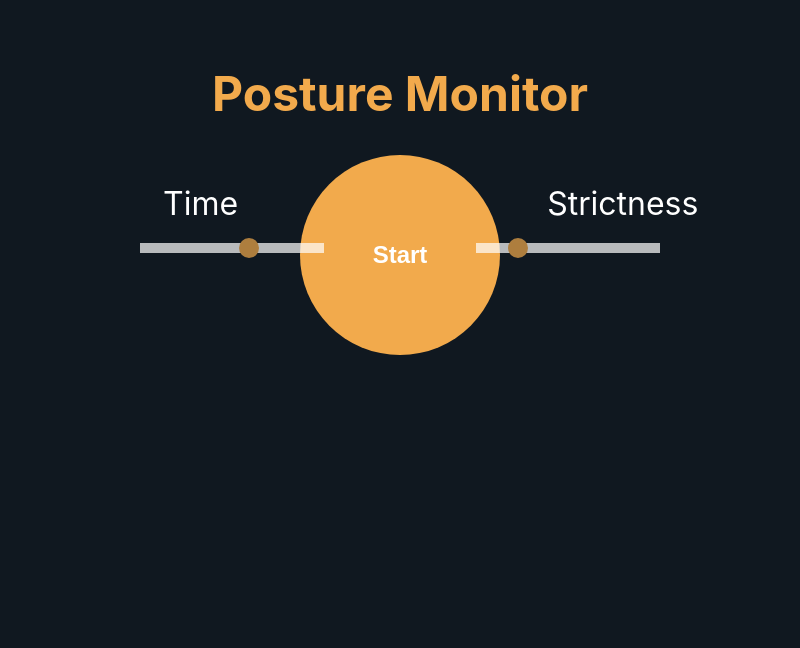
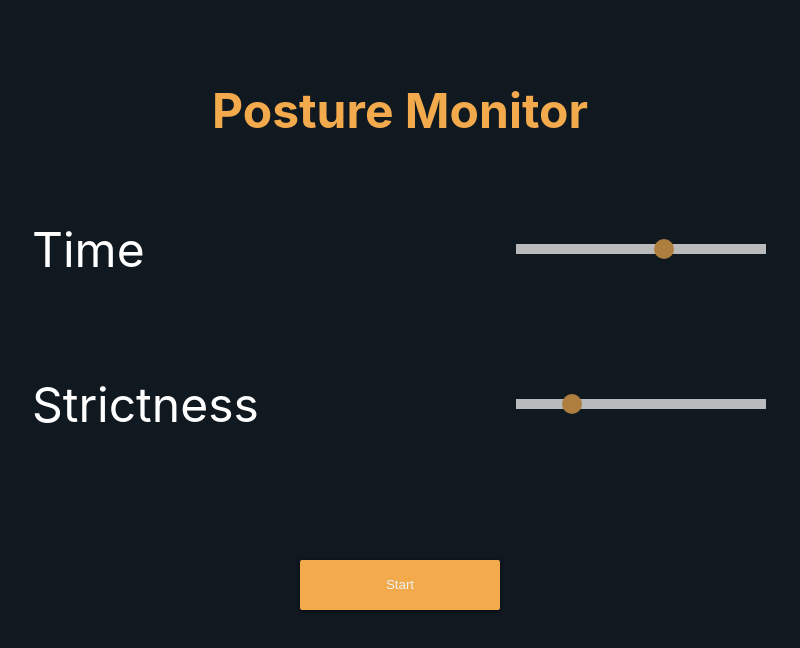
Before and after one commit to ezpz-coders/Posture-Monitor, an Electron app: page src/index.html in a window 800 px wide. Drawn offline with Linux system fonts and the light colour scheme.

Commit message:
fix bugs

```diff
--- a/package.json
+++ b/package.json
@@ -42,6 +42,7 @@
   },
   "dependencies": {
     "electron-context-menu": "^3.1.1",
+    "electron-reloader": "^1.2.1",
     "electron-squirrel-startup": "^1.0.0"
   },
   "devDependencies": {
--- a/src/index.css
+++ b/src/index.css
@@ -2,7 +2,11 @@ body {
   font-family: -apple-system, BlinkMacSystemFont, "Segoe UI", Roboto, Helvetica,
     Arial, sans-serif;
   margin: auto;
-  min-width: 600px;
+  height: 90vh;
+  display: flex;
+  justify-content: center;
+  align-items: center;
+  flex-direction: column;
   padding: 2rem;
   background-color: #101820ff;
 }
@@ -15,59 +19,24 @@ p {
 div.main {
   width: 100%;
   position: relative;
-  top: 100px;
 }
-div.main div {
+button {
+}
+button:hover {
+}
+.slidecontainer,
+.slidecontainer2 {
   display: flex;
   justify-content: space-between;
-  width: 50%;
-  margin-left: 850px;
-}
-button {
-  display: inline-block;
-  cursor: pointer;
-  outline: none;
-  border: none;
-  background-color: #f2aa4cff;
-  width: 200px;
-  height: 200px;
-  border-radius: 200px;
-  font-size: 1.5rem;
-  font-weight: 600;
-  color: white;
-  background-size: 100% 100%;
-  /* box-shadow: #a677db; */
-  margin-bottom: 15px;
-}
-button:hover {
-  transform: scale(1.05);
-  cursor: pointer;
-  outline: none;
-  border: none;
-  background-color: #f2aa4cff;
-  width: 200px;
-  height: 200px;
-  border-radius: 200%;
-  font-size: 1.5rem;
-  font-weight: 600;
-  color: white;
-  background-size: 100% 100%;
-  /* box-shadow: # a677db; */
-  margin-bottom: 15px;
-}
-.slidecontainer {
-  width: 100%;
-}
-.slider.one {
-  position: absolute;
-  bottom: 220%;
-  right: 60%;
+  max-width: 800px;
+  align-items: center;
+  margin: 0 auto;
 }
 
 .slider {
   -webkit-appearance: none;
 
-  width: 25%;
+  width: 250px;
   height: 10px;
   background: white;
   outline: none;
@@ -103,21 +72,6 @@ button:hover {
 .slidecontainer2 {
   width: 100%;
 }
-.slider.two {
-  position: absolute;
-  bottom: 60%;
-  left: 60%;
-}
-.slider {
-  -webkit-appearance: none;
-  width: 25%;
-  height: 10px;
-  background: white;
-  outline: none;
-  opacity: 0.7;
-  -webkit-transition: 0.2s;
-  transition: opacity 0.2s;
-}
 
 .slider:hover {
   opacity: 1;
@@ -143,20 +97,78 @@ button:hover {
   background: #4caf50;
   cursor: pointer;
 }
-#time {
-  font-size: 2em;
-  position: absolute;
-  bottom: 250%;
-  right: 72%;
-}
-#strict {
-  font-size: 2em;
-  position: absolute;
-  bottom: 250%;
-  left: 70%;
-}
 
 .start-btn {
   display: flex;
   justify-content: center;
+  margin-top: 3rem;
 }
+.btn {
+  position: relative;
+
+  display: block;
+  margin: 30px auto;
+  padding: 0;
+  width: 200px;
+  height: 50px;
+  overflow: hidden;
+
+  border-width: 0;
+  outline: none;
+  border-radius: 2px;
+  box-shadow: 0 1px 4px rgba(0, 0, 0, 0.6);
+
+  background-color: #f2aa4cff;
+  color: #ecf0f1;
+
+  transition: background-color 0.3s;
+}
+
+.btn:hover,
+.btn:focus {
+  background-color: rgb(241, 142, 12);
+}
+
+.btn > * {
+  position: relative;
+}
+
+.btn span {
+  display: block;
+  padding: 12px 24px;
+}
+
+.btn:before {
+  content: "";
+
+  position: absolute;
+  top: 50%;
+  left: 50%;
+
+  display: block;
+  width: 0;
+  padding-top: 0;
+
+  border-radius: 100%;
+
+  background-color: rgba(236, 240, 241, 0.3);
+
+  -webkit-transform: translate(-50%, -50%);
+  -moz-transform: translate(-50%, -50%);
+  -ms-transform: translate(-50%, -50%);
+  -o-transform: translate(-50%, -50%);
+  transform: translate(-50%, -50%);
+}
+
+.btn:active:before {
+  width: 120%;
+  padding-top: 120%;
+
+  transition: width 0.2s ease-out, padding-top 0.2s ease-out;
+}
+@media only screen and (max-width: 600px) {
+  .slidecontainer,
+  .slidecontainer2 {
+    flex-direction: column;
+  }
+}
--- a/src/index.html
+++ b/src/index.html
@@ -2,8 +2,11 @@
 <html>
   <head>
     <meta charset="UTF-8" />
-    <title>Hello World!</title>
     <link rel="stylesheet" href="index.css" />
+    <link
+      rel="stylesheet"
+      href="https://cdnjs.cloudflare.com/ajax/libs/font-awesome/4.7.0/css/font-awesome.min.css"
+    />
   </head>
   <body>
     <h1 style="color: #f2aa4cff">Posture Monitor</h1>
@@ -35,7 +38,7 @@
     </div>
 
     <div class="start-btn">
-      <button id="Start">Start</button>
+      <button id="Start" class="btn">Start</button>
       <!-- <button id="Stop">Stop</button></div> -->
     </div>
     <p id="sadge"></p>
--- a/src/index.js
+++ b/src/index.js
@@ -13,6 +13,9 @@ const createWindow = () => {
   const mainWindow = new BrowserWindow({
     width: 800,
     height: 600,
+    icon: "./src/yolo.ico",
+    title: "Posture Monitor",
+    autoHideMenuBar: true,
     webPreferences: {
       nodeIntegration: true,
       contextIsolation: false,
@@ -55,3 +58,6 @@ app.on("activate", () => {
     createWindow();
   }
 });
+try {
+  require("electron-reloader")(module);
+} catch (_) {}
--- a/src/render.js
+++ b/src/render.js
@@ -42,7 +42,7 @@ startBtn.addEventListener("click", (e) => {
         shell.openExternal("https://medlineplus.gov/guidetogoodposture.html");
       };
     }
-    sadge.innerHTML = `data:${data}`;
+    sadge.innerHTML = `${data}`;
   });
   subprocess.stderr.on("data", (data) => {
     console.log(`error:${data}`);
```
Also changed, not shown: src/yolo.ico (added), src/yolo.png (added), 1 other file.
